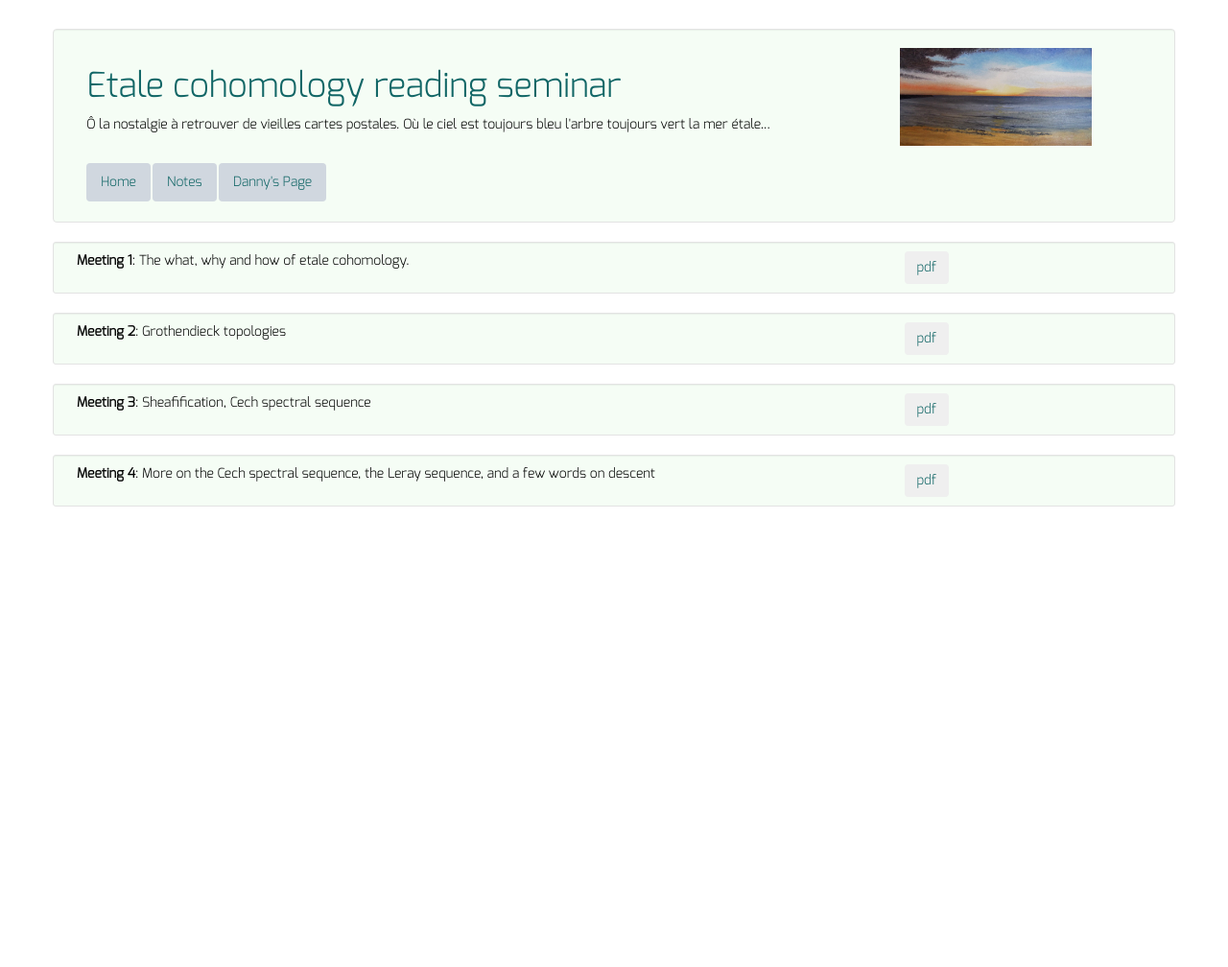
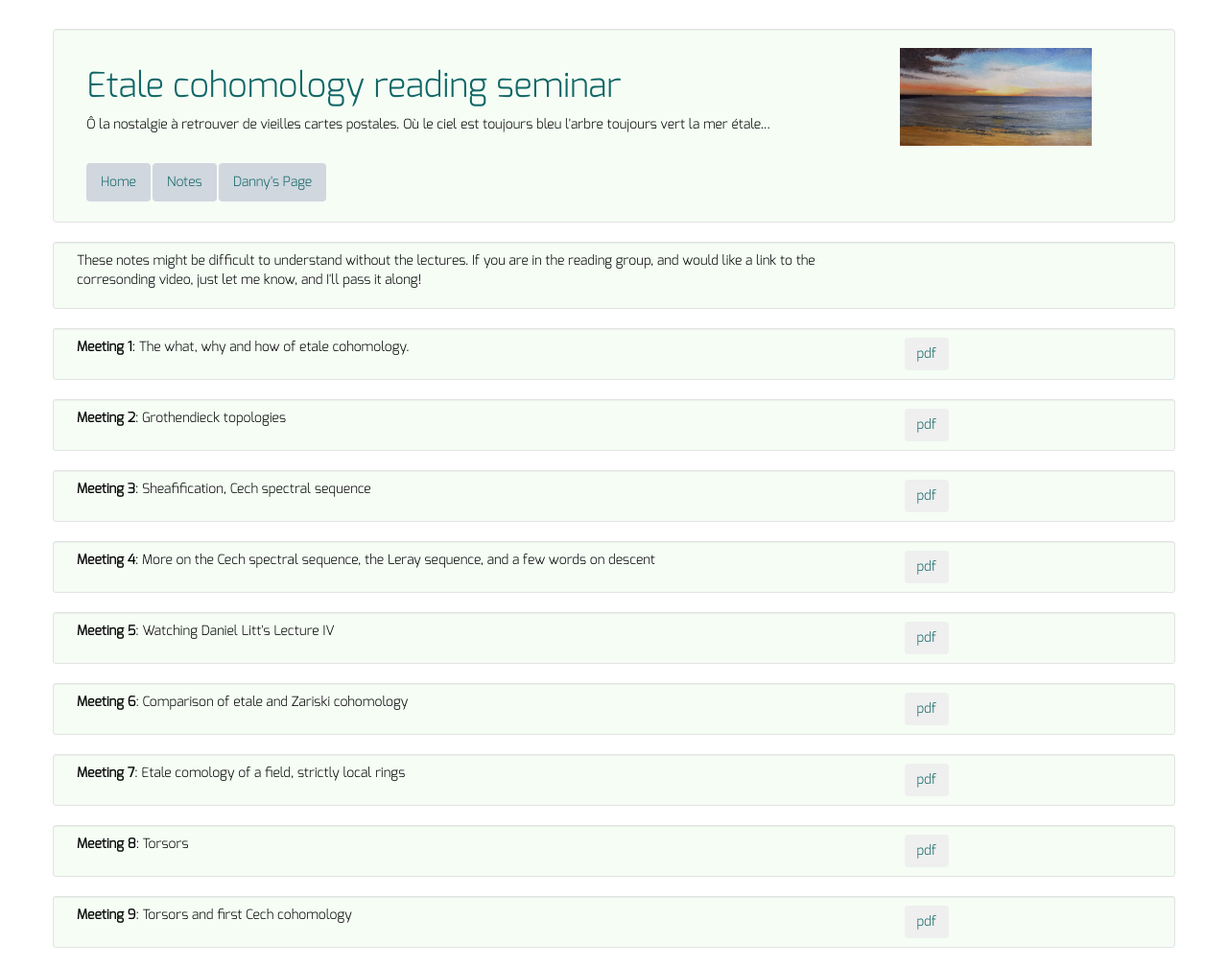
Before and after one commit to dkrashen/etale, a Jekyll site: the page built from notes/index.html, in a window 1280 px wide. Shown: the whole page at 96% size. Built offline with Jekyll 4.4.1, drawn with Linux system fonts in a browser that asks for light colours; before the commit the page ends 900 px from its top, so only the background shows below that.

Commit message:
update lectures!

```diff
--- a/_data/lectures.yml
+++ b/_data/lectures.yml
@@ -10,3 +10,18 @@
 - title: "Meeting 4"
   description: "More on the Cech spectral sequence, the Leray sequence, and a few words on descent"
   filename: "meeting4.pdf"
+- title: "Meeting 5"
+  description: "Watching Daniel Litt's Lecture IV"
+  filename: "meeting5.pdf"
+- title: "Meeting 6"
+  description: "Comparison of etale and Zariski cohomology"
+  filename: "meeting6.pdf"
+- title: "Meeting 7"
+  description: "Etale comology of a field, strictly local rings"
+  filename: "meeting7.pdf"
+- title: "Meeting 8"
+  description: "Torsors"
+  filename: "meeting8.pdf"
+- title: "Meeting 9"
+  description: "Torsors and first Cech cohomology"
+  filename: "meeting9.pdf"
--- a/notes/index.html
+++ b/notes/index.html
@@ -2,6 +2,11 @@
 layout: default
 ---
 
+<div class="row well well-sm">
+	<div class="col-md-9">
+	  <p>These notes might be difficult to understand without the lectures. If you are in the reading group, and would like a link to the corresonding video, just let me know, and I'll pass it along!</p>
+    </div>
+</div>
 {% for l in site.data.lectures %}
 <div class="row well well-sm">
 	<div class="col-md-9">
```
Also changed, not shown: 5 other files.
